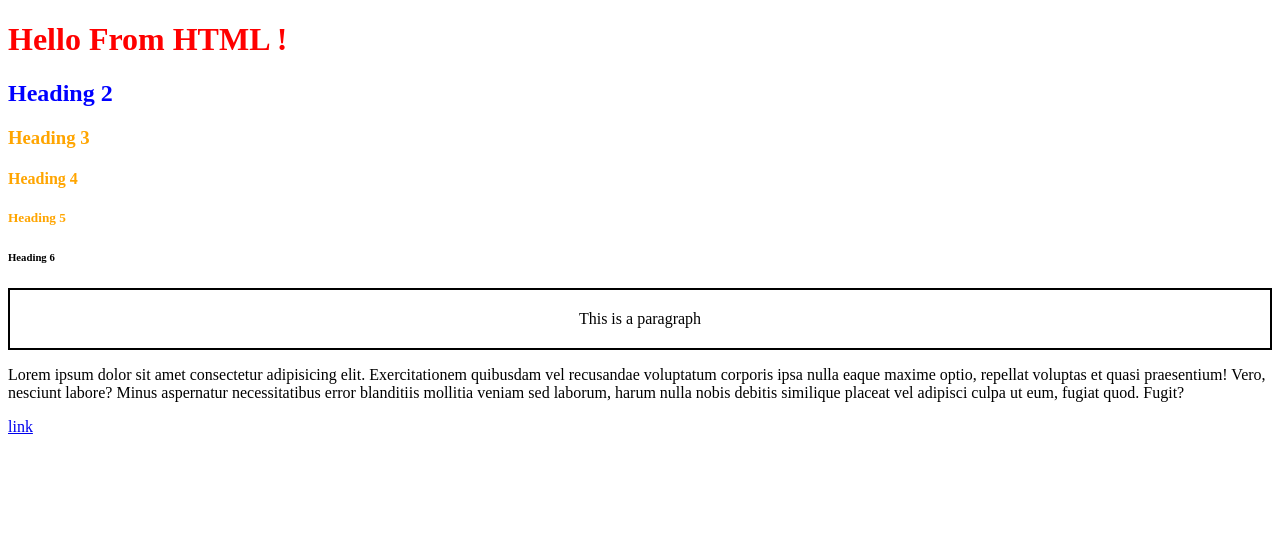
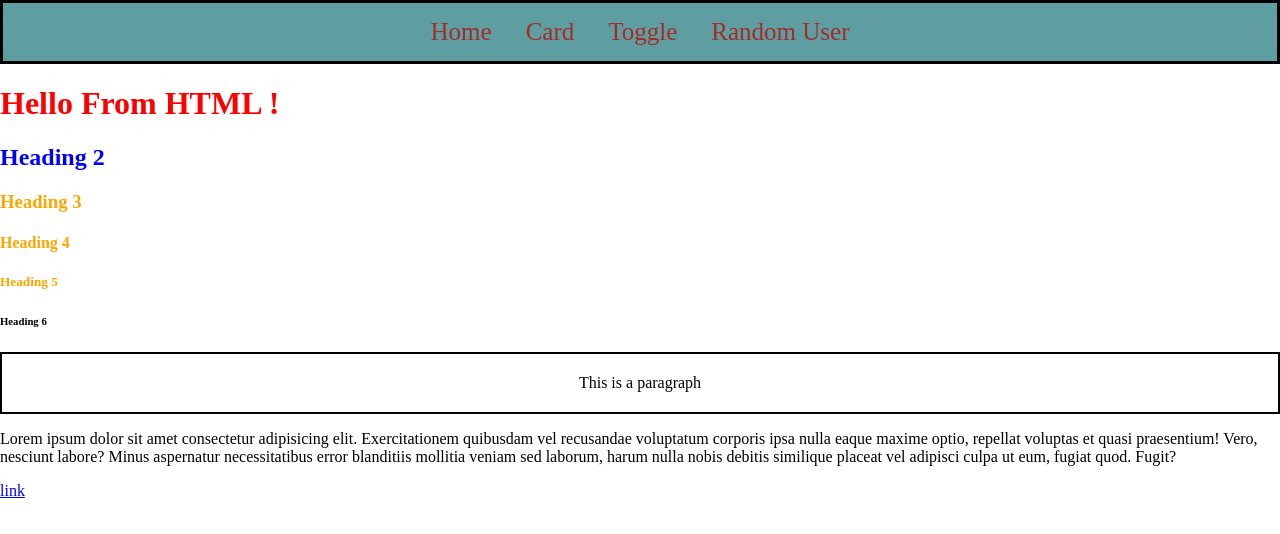
Before and after one commit to RishikaChowdary-coder/autosuggest, a website: page frontend/index.html in a window 1280 px wide. Drawn offline with Linux system fonts and the light colour scheme.

Commit message:
created navibar

```diff
--- a/frontend/css/index.css
+++ b/frontend/css/index.css
@@ -17,3 +17,29 @@
     padding: 20px;
     text-align: center;
 }
+
+.navibar{
+    border: 3px;
+    border-style: solid;
+    border-color: black;
+    padding: 15px;
+    background-color: cadetblue;
+    text-align: center;
+}
+
+.navibar a{
+    color: brown;
+    padding: 15px;
+    text-decoration: none;
+    font-size: 25px;
+}
+
+.navibar a:hover{
+    background-color: rgb(68, 201, 206);
+    color: blue;
+    font-size: 20px;
+}
+
+body{
+    margin: 0px;
+}
--- a/frontend/index.html
+++ b/frontend/index.html
@@ -7,6 +7,12 @@
     <link rel="stylesheet" href="css/index.css">
 </head>
 <body>
+    <div class="navibar">
+        <a href="">Home</a>
+        <a href="">Card</a>
+        <a href="">Toggle</a>
+        <a href="">Random User</a>
+    </div>
     <h1> Hello From HTML ! </h1>
     <h2 id="heading-2">Heading 2</h2>
     <h3 class="heading">Heading 3</h3>
```
